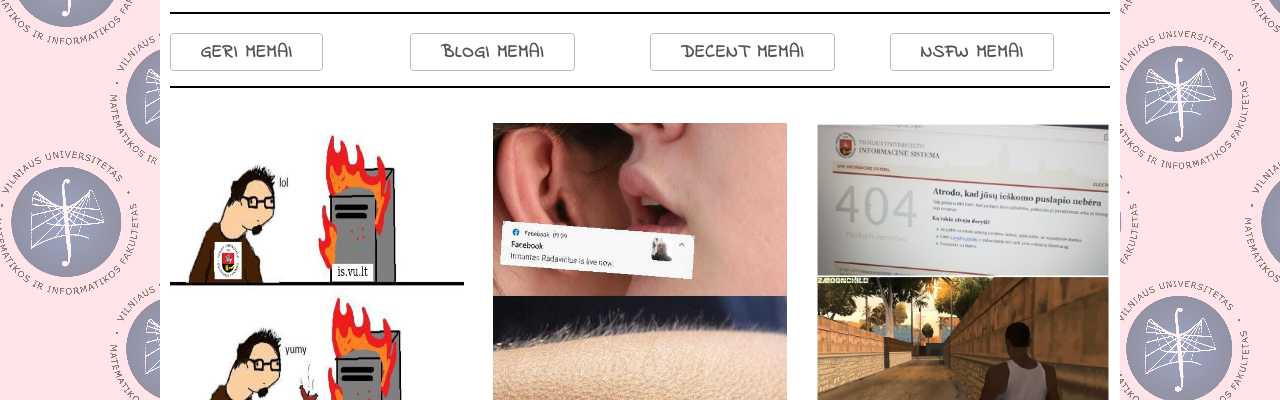
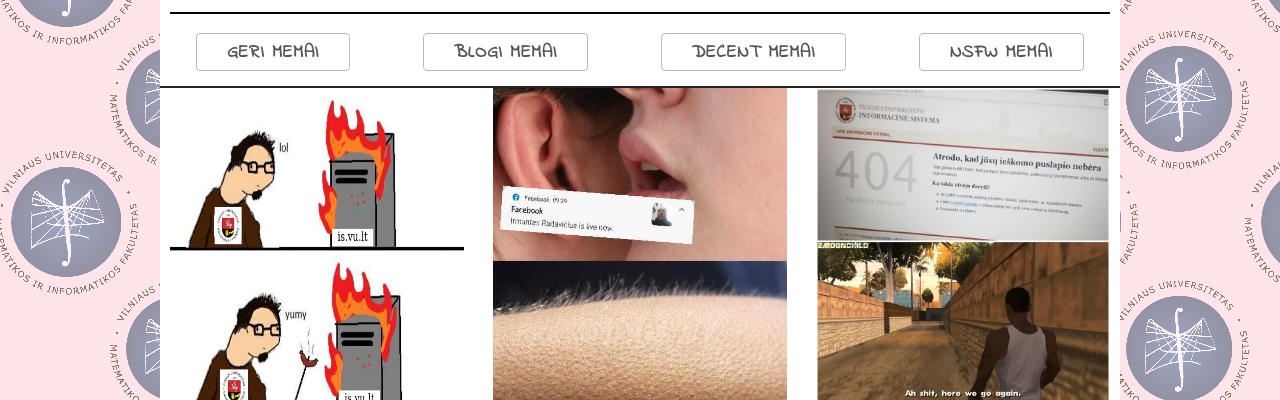
Before and after one commit to TheMisterS/TheMisterS.github.io, a plain HTML site: page index.html in a window 1280 px wide. Shown: the part 78-478 px from the top of the page. Drawn offline with Linux system fonts and the light colour scheme.

Commit message:
Good fix before submit

```diff
--- a/index.html
+++ b/index.html
@@ -19,25 +19,17 @@
         <h1>The MIF meme gallery</h1>
         <hr id="line1">
     </div>
-<div class="section menu">
-    <div class="container">
-        <div class="row">
-            <div class="three columns buttons" class ="menu">
-                <input type="button" class="selectors" value="Geri memai ">
-            </div>
-            <div class="three columns buttons" class ="menu">
-                <input type="button" class="selectors" value="Blogi memai">
-            </div>
-            <div class="three columns buttons" class ="menu">
-                <input type="button" class="selectors"  value="Decent memai">
-            </div>
-            <div class="three columns buttons" class ="menu">
-                <input type="button" class="selectors" value="NSFW memai">
+
+
+        <div class="section menu">
+            <div class="container display-flex">
+                    <input type="button" class="selectors" value="Geri memai ">
+                    <input type="button" class="selectors" value="Blogi memai">
+                    <input type="button" class="selectors"  value="Decent memai">
+                    <input type="button" class="selectors" value="NSFW memai">
             </div>
         </div>
-        <hr id="line2">
-    </div>
-</div>
+
 
 <div class="section photos1">
     <div class="container">
--- a/skeleton.css
+++ b/skeleton.css
@@ -385,7 +385,6 @@ hr {
 –––––––––––––––––––––––––––––––––––––––––––––––––– */
 
 /* Self Clearing Goodness */
-.container:after,
 .row:after,
 .u-cf {
   content: "";
--- a/style.css
+++ b/style.css
@@ -10,7 +10,8 @@ h1{
     margin-left: 1%;
     margin-right: 1%;
     margin-top:0;
-    margin-bottom: 2%;
+    padding-bottom:2%;
+    margin-bottom:0;
 }
 
 #line2{
@@ -43,3 +44,16 @@ h4{
     width:20rem;
     height: 29rem;
 }
+
+.display-flex {
+    display: flex;
+    margin: 0px;
+    justify-content: space-around;
+    border-bottom:2px solid;
+}
+
+@media only screen and (max-width: 800px) {
+    .display-flex {
+        flex-direction: column;
+    }
+}
```
